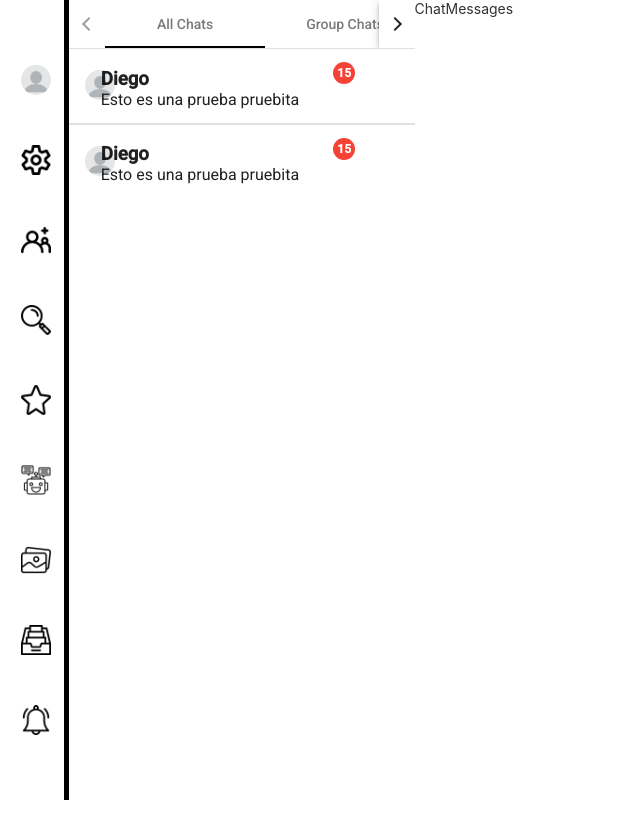
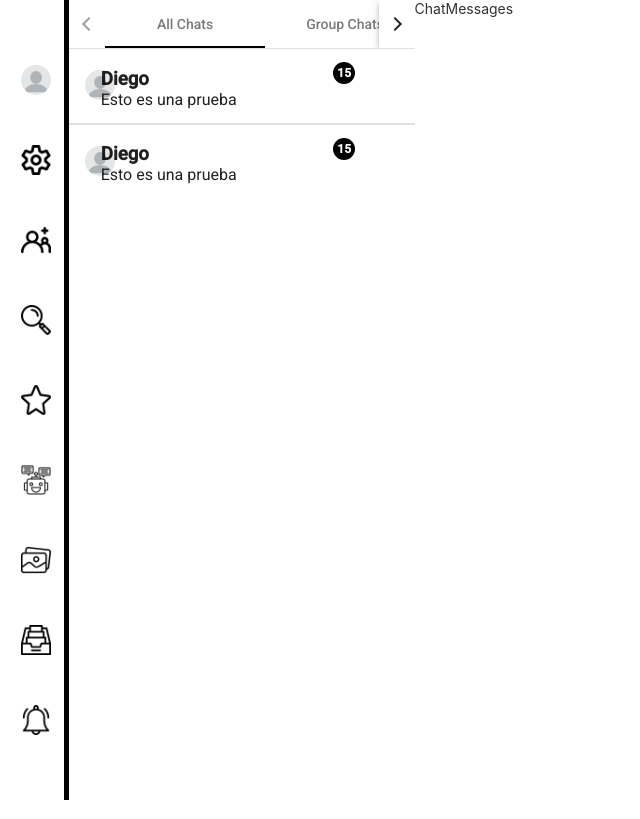
Before and after one commit to codeurjc-students/2020-ng-customizablechat, an Angular app in the folder Frontend/: page / in a window 1280 px wide. Shown: the whole page, without its empty margins (0-640 px from the left). Built offline with nearby package versions, Linux system fonts and the light colour scheme.

Commit message:
Design changes and changed names...

```diff
--- a/Frontend/src/app/frame/chats/chats.component.css
+++ b/Frontend/src/app/frame/chats/chats.component.css
@@ -18,20 +18,24 @@
 
 
 /deep/ .mat-tab-label{
-  width:33%!important;
+  width: 33%!important;
 }
 
 /deep/ .mat-divider{
-  float:right!important;
-  border-top-width:0.125em!important;
+  float: right!important;
+  border-top-width: 0.125em!important;
 }
 
 /deep/.mat-list-base{
-  padding-top:0px!important;
+  padding-top: 0px!important;
 }
 
 /deep/ .mat-ink-bar{
   background-color: black!important;
+}
+
+/deep/ .mat-badge-content{
+  background: black!important;
 }
 
 .manualCard {
--- a/Frontend/src/app/frame/chats/chats.component.html
+++ b/Frontend/src/app/frame/chats/chats.component.html
@@ -10,7 +10,7 @@
           </div>
           <div class="midChat">
             <h3 style="margin-bottom: 0px;">Diego</h3>
-            <p style="margin-top: 0px;">Esto es una prueba pruebita</p>
+            <p style="margin-top: 0px;">Esto es una prueba</p>
           </div>
           <div class="rightChat">
             <mat-icon matBadge="15" matBadgeColor="warn"></mat-icon>
@@ -24,10 +24,10 @@
           </div>
           <div class="midChat">
             <h3 style="margin-bottom: 0px;">Diego</h3>
-            <p style="margin-top: 0px;">Esto es una prueba pruebita</p>
+            <p style="margin-top: 0px;">Esto es una prueba</p>
           </div>
           <div class="rightChat">
-            <mat-icon matBadge="15" matBadgeColor="warn"></mat-icon>
+            <mat-icon matBadge="15"matBadgeColor="primary"></mat-icon>
           </div>
           <mat-divider id="dividerChat"></mat-divider>
         </mat-list-item>
```
